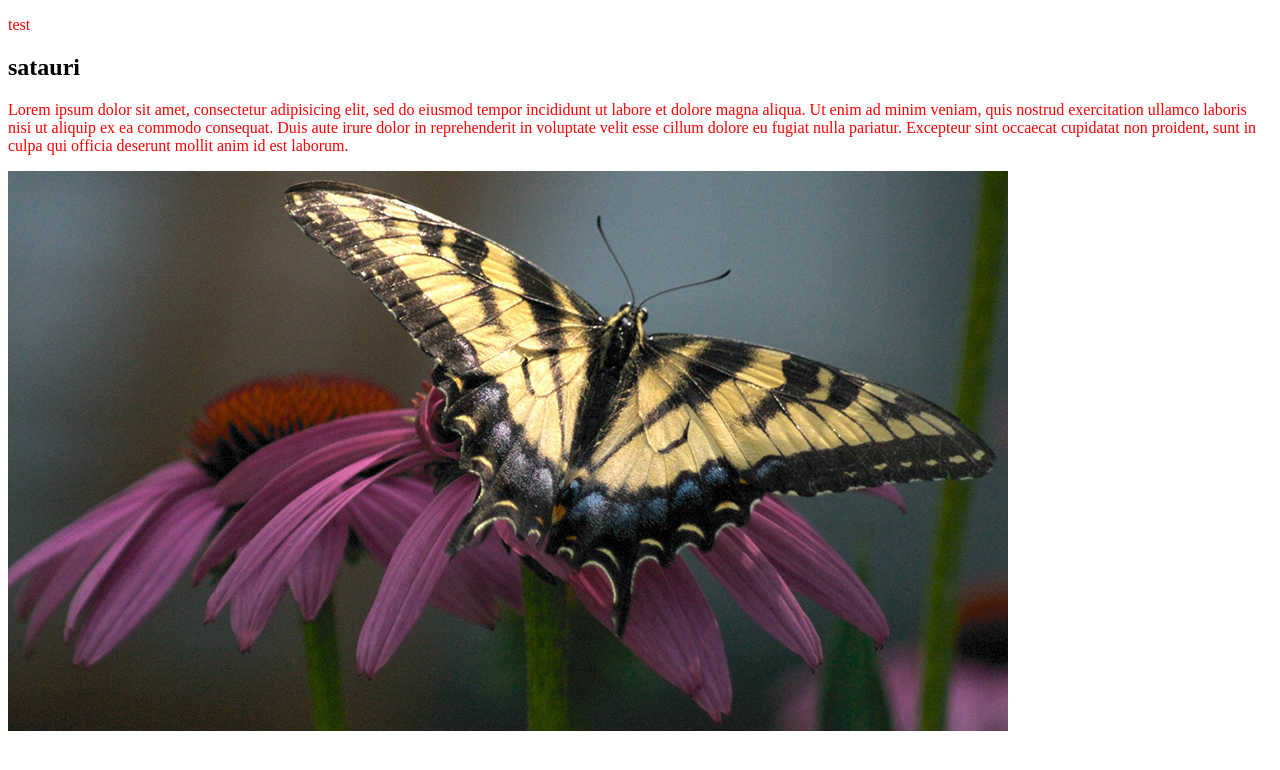
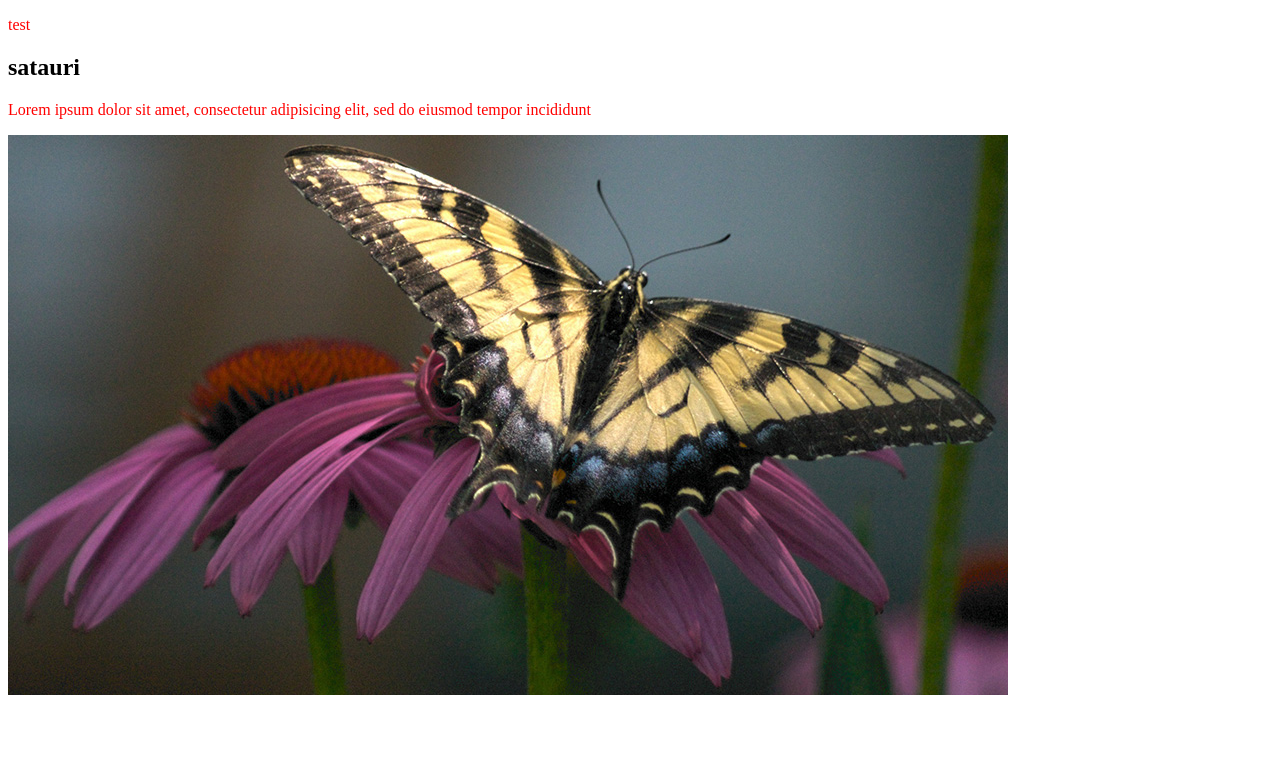
Before and after one commit to kristina-makalatia/lesson4-font, a plain HTML site: page index.html in a window 1280 px wide. Drawn offline with Linux system fonts and the light colour scheme.

Commit message:
delet p tag

```diff
--- a/index.html
+++ b/index.html
@@ -8,12 +8,8 @@
 	<p> test </p>
 
 	<h2 class="title">satauri</h2>
-	<p> Lorem ipsum dolor sit amet, consectetur adipisicing elit, sed do eiusmod
-	tempor incididunt ut labore et dolore magna aliqua. Ut enim ad minim veniam,
-	quis nostrud exercitation ullamco laboris nisi ut aliquip ex ea commodo
-	consequat. Duis aute irure dolor in reprehenderit in voluptate velit esse
-	cillum dolore eu fugiat nulla pariatur. Excepteur sint occaecat cupidatat non
-	proident, sunt in culpa qui officia deserunt mollit anim id est laborum.</p>
+	<p class="text-wraper"> Lorem ipsum dolor sit amet, consectetur adipisicing elit, sed do eiusmod
+	tempor incididunt </p>
 
 	<img src="images/image.jpg">
 
```
